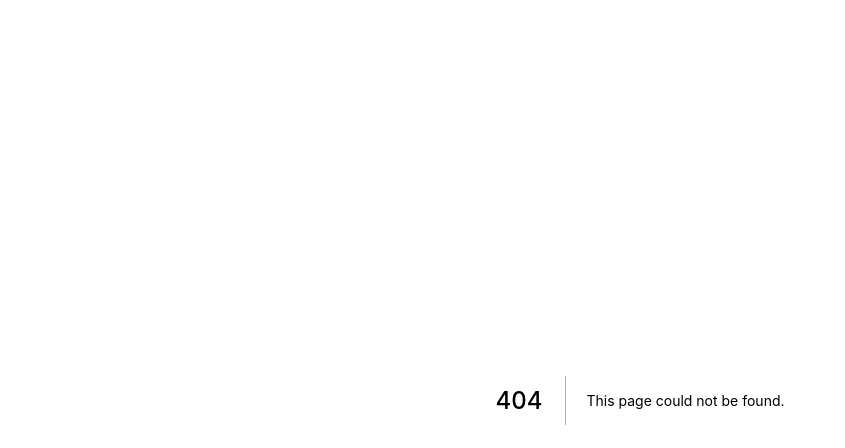
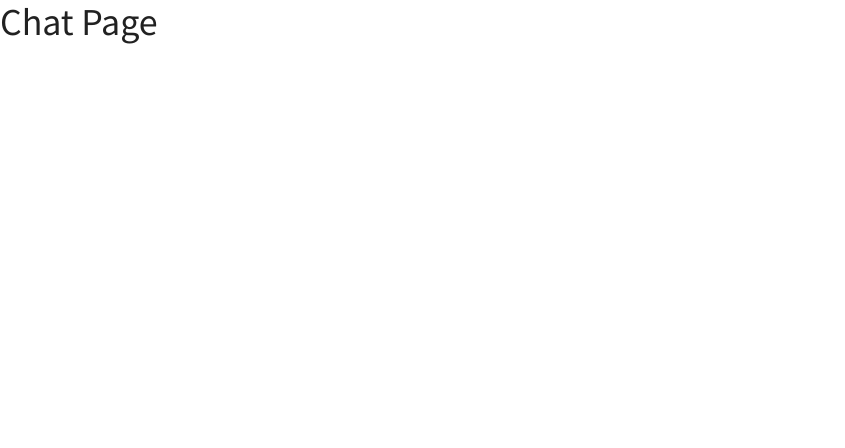
Before and after one commit to kdntiaoao/contact-form, a Next.js app: page /admin/contact/1 in a window 1280 px wide. Before the commit this address had no page. Shown: the top 448 px of the page, without its empty margins (0-845 px from the left). Built offline with nearby package versions, Linux system fonts and the light colour scheme.

Commit message:
add admin chat page link in contact table

```diff
--- a/src/components/organisms/containers/ContactTableContainer/index.tsx
+++ b/src/components/organisms/containers/ContactTableContainer/index.tsx
@@ -42,7 +42,9 @@ export const ContactTableContainer = memo(({ contactInfoList }: Props) => {
       key: key,
     }
   })
-  contactInfoArray.sort((a, b) => a.timestamp - b.timestamp)
+  contactInfoArray.sort((a, b) => {
+    return a.currentStatus !== b.currentStatus ? a.currentStatus - b.currentStatus : a.timestamp - b.timestamp
+  })
 
   return <ContactTable headCells={headCells} contactInfoArray={contactInfoArray} />
 })
--- a/src/components/organisms/presentations/ContactTable/index.tsx
+++ b/src/components/organisms/presentations/ContactTable/index.tsx
@@ -1,3 +1,4 @@
+import Link from 'next/link'
 import { memo } from 'react'
 
 import { Paper, Table, TableBody, TableCell, TableContainer, TableHead, TableRow, Typography } from '@mui/material'
@@ -35,7 +36,8 @@ export const ContactTable = memo(({ headCells, contactInfoArray }: Props) => {
 
         <TableBody>
           {contactInfoArray.map(({ currentStatus, name, tel, category, contents, submitTime, supporter, key }) => (
-            <TableRow key={key}>
+            <Link key={key} href={`/admin/contact/${key}`}>
+              <TableRow tabIndex={0} role="link" hover sx={{ cursor: 'pointer' }}>
                 <TableCell align="center">
                   <Typography noWrap>{currentStatus}</Typography>
                 </TableCell>
@@ -58,6 +60,7 @@ export const ContactTable = memo(({ headCells, contactInfoArray }: Props) => {
                   <Typography noWrap>{supporter}</Typography>
                 </TableCell>
               </TableRow>
+            </Link>
           ))}
         </TableBody>
       </Table>
--- /dev/null
+++ b/src/pages/admin/contact/[id].tsx
@@ -0,0 +1,15 @@
+import { NextPage } from 'next'
+import { memo } from 'react'
+
+import { Box, Typography } from '@mui/material'
+
+// eslint-disable-next-line react/display-name
+const ChatPage: NextPage = memo(() => {
+  return (
+    <Box>
+      <Typography variant="h4">Chat Page</Typography>
+    </Box>
+  )
+})
+
+export default ChatPage
```
Lines whose indentation alone changed are shown as unchanged.
